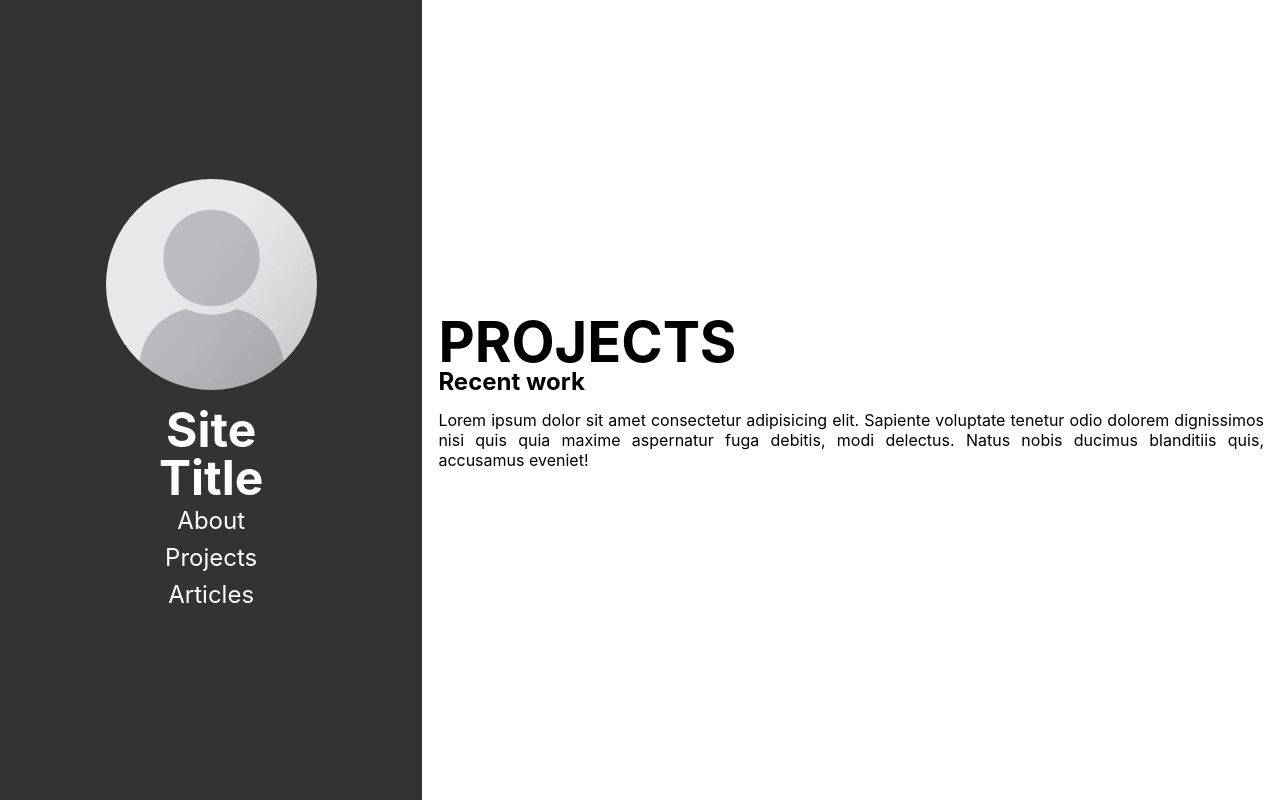
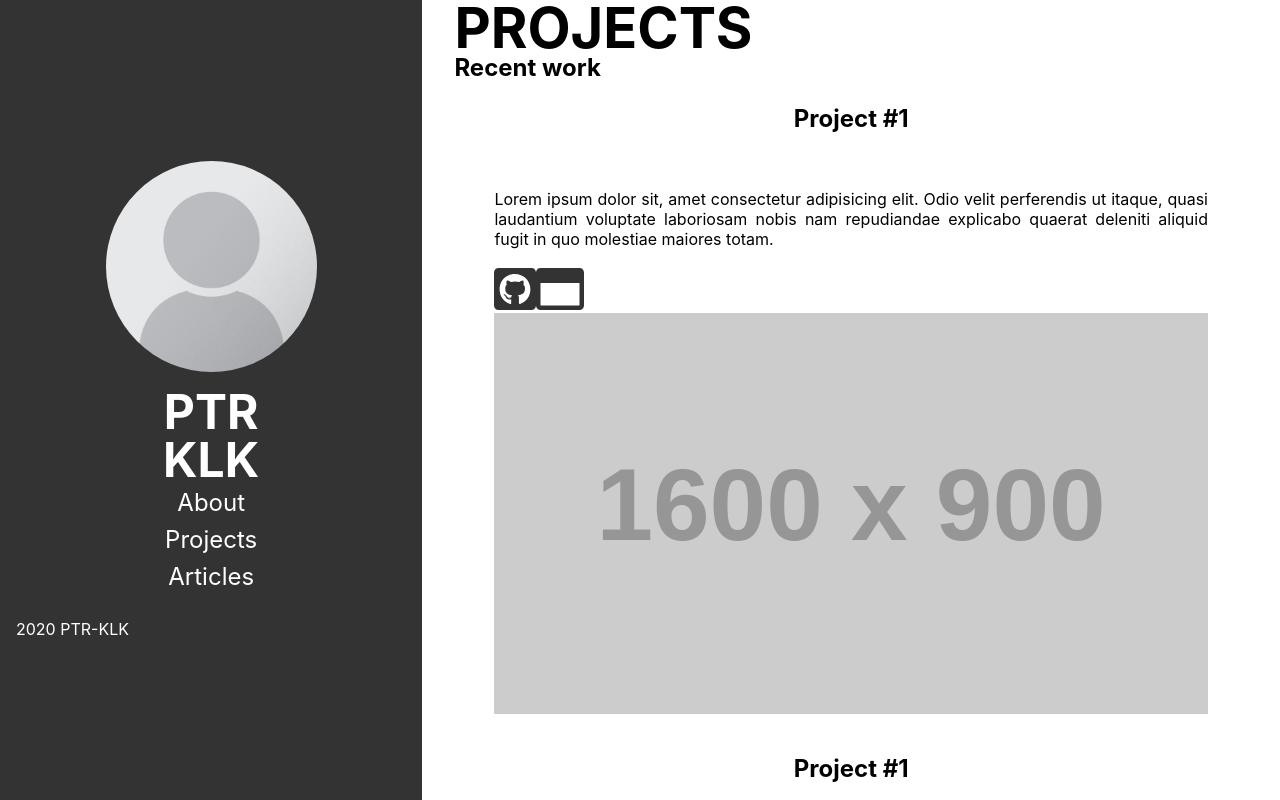
Before and after one commit to PTR-KLK/portfolio-blog-styled, a React (Create React App) app: page /projects in a window 1280 px wide. Shown: the top 800 px of the page. Built offline with nearby package versions, Linux system fonts and the light colour scheme.

Commit message:
sidebar changes

```diff
--- a/package.json
+++ b/package.json
@@ -5,6 +5,7 @@
   "dependencies": {
     "@fortawesome/fontawesome-svg-core": "^1.2.28",
     "@fortawesome/free-brands-svg-icons": "^5.13.0",
+    "@fortawesome/free-regular-svg-icons": "^5.13.0",
     "@fortawesome/free-solid-svg-icons": "^5.13.0",
     "@fortawesome/react-fontawesome": "^0.1.9",
     "@testing-library/jest-dom": "^4.2.4",
--- a/src/components/about/about.component.js
+++ b/src/components/about/about.component.js
@@ -16,9 +16,9 @@ function About() {
         quis, accusamus eveniet!
       </p>
       <Links>
-        <a href="" target="_blank"><FontAwesomeIcon size='4x' icon={faLinkedin} color="#333" /></a>
-        <a href="" target="_blank"><FontAwesomeIcon size='4x' icon={faGithubSquare} color="#333" /></a>
-        <a href="" target="_blank"><FontAwesomeIcon size='4x' icon={faEnvelopeSquare} color="#333" /></a>
+        <a href="https://github.com/PTR-KLK/portfolio-blog-styled" target="_blank" rel="noopener noreferrer"><FontAwesomeIcon size='4x' icon={faLinkedin} color="#333" /></a>
+        <a href="https://github.com/PTR-KLK/portfolio-blog-styled" target="_blank" rel="noopener noreferrer"><FontAwesomeIcon size='4x' icon={faGithubSquare} color="#333" /></a>
+        <a href="https://github.com/PTR-KLK/portfolio-blog-styled" target="_blank" rel="noopener noreferrer"><FontAwesomeIcon size='4x' icon={faEnvelopeSquare} color="#333" /></a>
       </Links>
     </Author>
   );
--- a/src/components/article/article.style.js
+++ b/src/components/article/article.style.js
@@ -1,10 +1,13 @@
 import styled from 'styled-components';
 
 export const ArticleContainer = styled.article`
-    padding: 0 1rem;
-    height: 100vh;
+    padding: 6.2rem 1rem 0 1rem;
     text-align: justify;
     display: flex;
     flex-direction: column;
     justify-content: center;
+
+    @media (min-width: 769px) {
+        padding: 0 1rem;
+    }
 `;
--- /dev/null
+++ b/src/components/project/project.component.js
@@ -0,0 +1,23 @@
+import React from "react";
+import { ProjectHeader, ProjectFigure, ProjectImg, ProjectCaption } from "../project/project.style";
+import { faGithubSquare } from "@fortawesome/free-brands-svg-icons";
+import { faWindowMaximize } from "@fortawesome/free-regular-svg-icons";
+import { FontAwesomeIcon } from "@fortawesome/react-fontawesome";
+
+function Project() {
+  return (
+    <>
+      <ProjectHeader>Project #1</ProjectHeader>
+      <ProjectFigure>
+        <ProjectCaption>
+          <p>Lorem ipsum dolor sit, amet consectetur adipisicing elit. Odio velit perferendis ut itaque, quasi laudantium voluptate laboriosam nobis nam repudiandae explicabo quaerat deleniti aliquid fugit in quo molestiae maiores totam.</p>
+          <a href="https://github.com/PTR-KLK/portfolio-blog-styled" target="_blank" rel="noopener noreferrer"><FontAwesomeIcon size='3x' icon={faGithubSquare} color="#333" /></a>
+          <a href="https://github.com/PTR-KLK/portfolio-blog-styled" target="_blank" rel="noopener noreferrer"><FontAwesomeIcon size='3x' icon={faWindowMaximize} color="#333" /></a>
+        </ProjectCaption>
+        <ProjectImg src="https://via.placeholder.com/1600x900?text=Project+image" alt="Project description"/>
+      </ProjectFigure>
+    </>
+  );
+}
+
+export default Project;
--- /dev/null
+++ b/src/components/project/project.style.js
@@ -0,0 +1,21 @@
+import styled from 'styled-components';
+
+export const ProjectHeader = styled.h3`
+    font-size: 1.5rem;
+    text-align: center;
+`;
+
+export const ProjectFigure = styled.figure`
+    display: flex;
+    flex-wrap: wrap;
+`;
+
+export const ProjectCaption = styled.figcaption`
+    width: 100%;
+
+`;
+
+export const ProjectImg = styled.img`
+    width: 100%;
+    height: auto;
+`;
--- a/src/components/projects/projects.component.js
+++ b/src/components/projects/projects.component.js
@@ -1,17 +1,15 @@
 import React from "react";
 import { ProjectsContainer, Header, Subheader } from "../projects/projects.style";
+import Project from "../project/project.component";
 
 function Projects() {
   return (
     <ProjectsContainer id="projects">
       <Header>Projects</Header>
       <Subheader>Recent work</Subheader>
-      <p>
-        Lorem ipsum dolor sit amet consectetur adipisicing elit. Sapiente
-        voluptate tenetur odio dolorem dignissimos nisi quis quia maxime
-        aspernatur fuga debitis, modi delectus. Natus nobis ducimus blanditiis
-        quis, accusamus eveniet!
-      </p>
+      <Project />
+      <Project />
+      <Project />
     </ProjectsContainer>
   );
 }
--- a/src/components/projects/projects.style.js
+++ b/src/components/projects/projects.style.js
@@ -1,11 +1,14 @@
 import styled from 'styled-components';
 
 export const ProjectsContainer = styled.section`
-    padding: 0 1rem;
-    height: 100vh;
+    padding: 6.2rem 2rem 0 2rem;
     display: flex;
     flex-direction: column;
     justify-content: center;
+
+    @media (min-width: 769px) {
+        padding: 0 2rem;
+    }
 `;
 
 export const Header = styled.h1`
--- a/src/components/sidebar/sidebar.component.js
+++ b/src/components/sidebar/sidebar.component.js
@@ -1,5 +1,5 @@
 import React from "react";
-import { Navigation, Menu, MenuItem, Header, Title, Image } from "./sidebar.style";
+import { Navigation, Menu, MenuItem, Header, Title, Image, SidebarFooter } from "./sidebar.style";
 import Me from "../../resources/me.png"
 
 
@@ -9,15 +9,21 @@ function Sidebar() {
       <Header>
         <Image src={Me} alt="Me"/>
         <Title>
-          <h2>Site</h2>
-          <h2>Title</h2>
+          <h2>PTR</h2>
+          <h2>KLK</h2>
         </Title>
-        <Menu>
-          <MenuItem to="/">About</MenuItem>
-          <MenuItem to="/projects">Projects</MenuItem>
-          <MenuItem to="/blog">Articles</MenuItem>
-        </Menu>
+
       </Header>
+
+      <Menu>
+        <MenuItem to="/">About</MenuItem>
+        <MenuItem to="/projects">Projects</MenuItem>
+        <MenuItem to="/blog">Articles</MenuItem>
+      </Menu>
+
+      <SidebarFooter>
+        2020 PTR-KLK
+      </SidebarFooter>
     </Navigation>
   );
 }
--- a/src/components/sidebar/sidebar.style.js
+++ b/src/components/sidebar/sidebar.style.js
@@ -4,17 +4,24 @@ import { Link } from "react-router-dom";
 export const Navigation = styled.nav`
     color: white;
     background-color: #333;
-    position: sticky;
+    position: fixed;
+    flex-direction: column;
     width: 100%;
     display: flex;
-    justify-content: center;
+    justify-content: space-between;
     margin: 0;
-    padding: 0.25rem 0 0.5rem 0;
+    padding: 0.5rem 0;
+
+
+    @media (min-width: 426px) {
+        flex-direction: row;
+        height: 5rem;
+    }
 
     @media (min-width: 769px) {
-        position: fixed;
+        flex-direction: column;
         padding: 0;
-        align-items: center;
+        justify-content: center;
         width: 33%;
         height: 100%;
     }
@@ -29,16 +36,21 @@ export const Navigation = styled.nav`
 `;
 
 export const Image = styled.img`
-    width: 50%;
+    width: 4rem;
     height: auto;
     border-radius: 50%;
-    margin-bottom: 1rem;
-    display: none;
+    margin: auto 0.5rem auto;
+
+    @media (min-width: 426px) {
+        width: auto;
+        height: 90%;
+    }
 
     @media (min-width: 769px) {
-       display: block;
+        margin: 1rem 0;
+        width: 50%;
+        height: auto;
     }
-
 `;
 
 export const Title = styled.div`
@@ -46,6 +58,7 @@ export const Title = styled.div`
     display: flex;
     flex-direction: column;
     align-items: center;
+    justify-content: center;
 
     & h2 {
         line-height: 2rem;
@@ -63,19 +76,39 @@ export const Title = styled.div`
 
 export const Header = styled.header`
     display: flex;
-    flex-direction: column;
-    align-items: center;
+    flex-direction: row;
+    width: 100%;
+    justify-content: center;
+
+    @media (min-width: 426px) {
+        width: 35%;
+        justify-content: flex-start;
+    }
+
+    @media (min-width: 769px) {
+        width: 100%;
+        flex-direction: column;
+        align-items: center;
+    }
 `;
 
 export const Menu = styled.ul`
+    width: 100%;
     list-style: none;
-    padding: 0;
+    padding: 0 0.5rem 0 0;
     margin: 0;
     display: flex;
     flex-direction: row;
     align-items: center;
+    justify-content: center;
+
+    @media (min-width: 426px) {
+        width: 65%;
+        justify-content: flex-end;
+    }
 
     @media (min-width: 769px) {
+        width: 100%;
         padding: 0 0 0.5rem 0;
         flex-direction: column;
         align-items: center;
@@ -85,7 +118,7 @@ export const Menu = styled.ul`
 export const MenuItem = styled(Link)`
     text-decoration: none;
     color: white;
-    font-size: 1rem;
+    font-size: 1.25rem;
     padding: 0.125rem;
 
     @media (max-width: 768px) {
@@ -99,3 +132,13 @@ export const MenuItem = styled(Link)`
         padding: 0.25rem;
     }
 `;
+
+export const SidebarFooter = styled.footer`
+    display: none;
+    margin: 1rem;
+
+    @media (min-width: 769px) {
+        display: block;
+    }
+
+`;
--- a/src/index.css
+++ b/src/index.css
@@ -7,6 +7,10 @@ body {
   -moz-osx-font-smoothing: grayscale;
   display: flex;
   flex-direction: column;
+}
+
+html {
+  overflow-y: scroll;
 }
 
 code {
```
Also changed, not shown: 1 other file (tests, documents, lock files or other folders).
